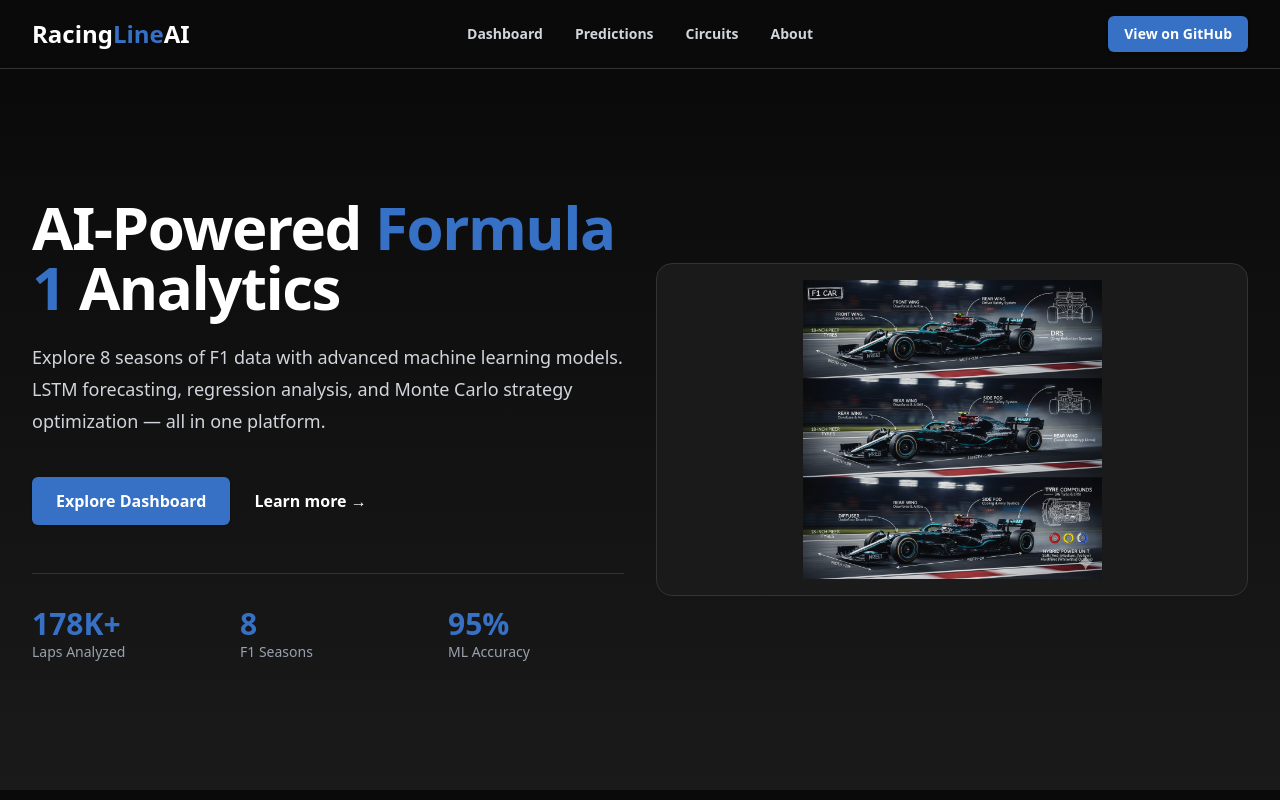
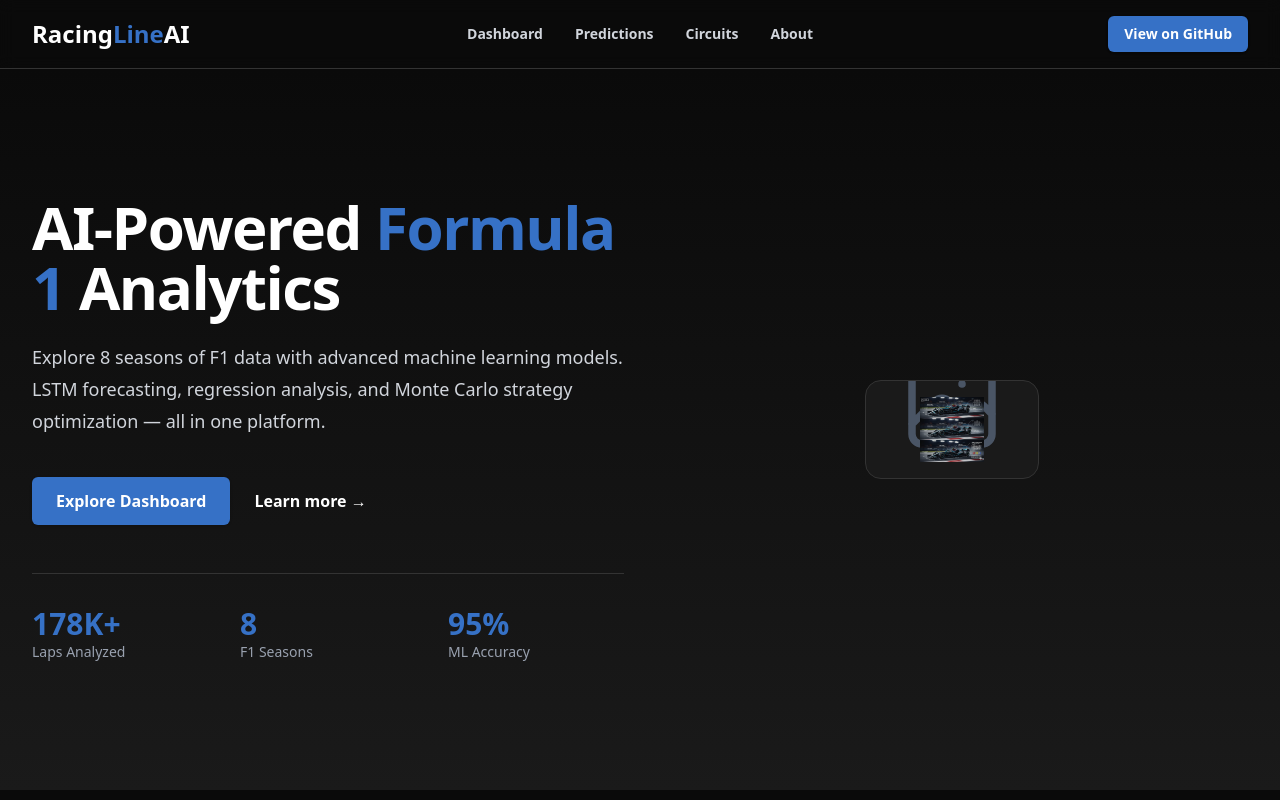
Before and after one commit to OSP06/RacinglinAi, a Next.js app in the folder frontend/: page / in a window 1280 px wide. Shown: the top 800 px of the page. Built offline with nearby package versions, Linux system fonts and the light colour scheme.

Commit message:
Add max-w-4xl and mx-auto to hero image div

```diff
--- a/frontend/app/page.tsx
+++ b/frontend/app/page.tsx
@@ -58,7 +58,7 @@
               </div>
 
               {/* Hero Image */}
-              <div className="relative lg:mt-0">
+              <div className="relative lg:mt-0 max-w-4xl mx-auto">
                 <div className="relative aspect-video overflow-hidden rounded-2xl bg-[#1a1a1a] border border-[#333]">
 
                   <div className="flex h-full items-center justify-center">
```
